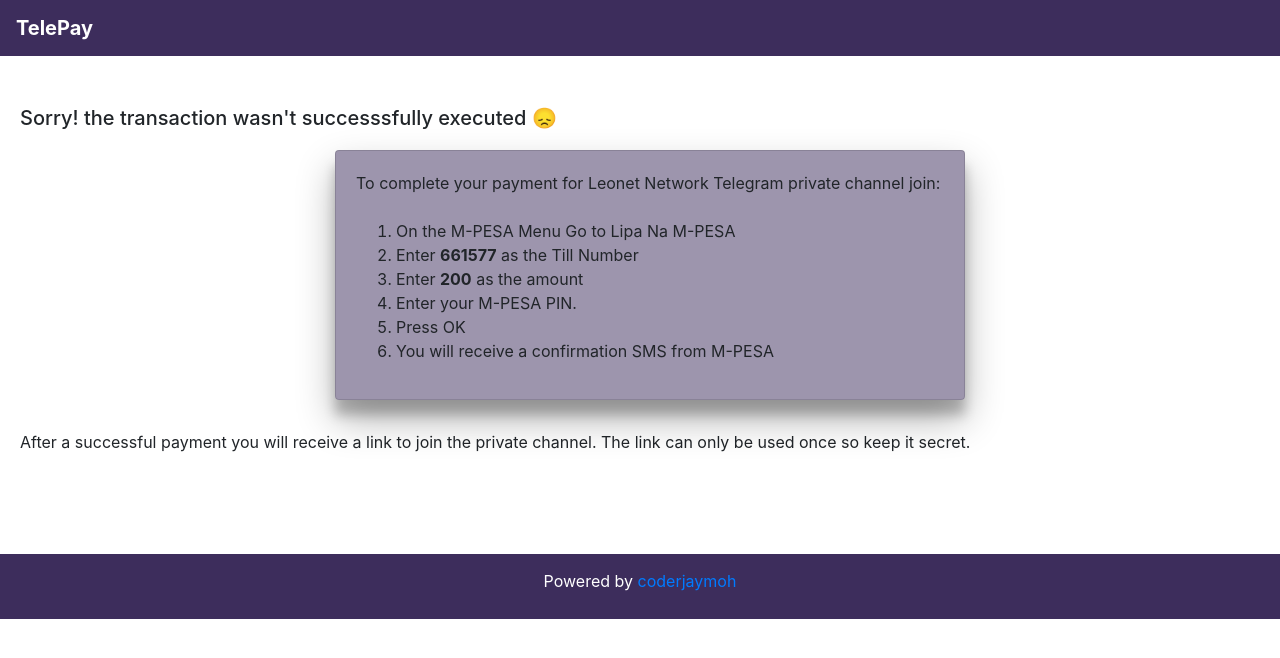
After one commit to lelerukjaymoh/telepay, a Django app: page /incompletetransaction in a window 1280 px wide. The commit adds this page. Shown: the top 658 px of the page. Run offline with Django 3.2, Linux system fonts and the light colour scheme; some libraries are stand-ins or nearby versions.

Commit message:
Almost done stk push functional. Redirects after transactions not working

```diff
--- /dev/null
+++ b/telegramlipa/templates/incompletetransaction.html
@@ -0,0 +1,25 @@
+{% extends "shared/base.html" %}
+
+{% block title %}Complete your payment{% endblock %}
+
+{% block content %}
+<section class="main">
+        <h5>
+            Sorry! the transaction wasn't successsfully executed 😞
+        </h5>
+        <div class="card complete-transaction-card">
+            <div class="card-body">
+                To complete your payment for Leonet Network Telegram private channel join:
+                <ol>
+                    <br><li>On the M-PESA Menu Go to Lipa Na M-PESA </li>
+                    <li>Enter <b>661577</b> as the Till Number </li>
+                    <li>Enter <b>200</b> as the amount  </li>
+                    <li>Enter your M-PESA PIN. </li>
+                    <li>Press OK  </li>
+                    <li>You will receive a confirmation SMS from M-PESA </li>
+                </ol>
+            </div>
+        </div>
+        <p class="message">After a successful payment you will receive a link to join the private channel. The link can only be used once so keep it secret.</p>
+    </section>
+{% endblock %}
--- /dev/null
+++ b/telegramlipa/templates/shared/base.html
@@ -0,0 +1,103 @@
+{% load static %}
+<!DOCTYPE html>
+<html lang="en">
+<head>
+    <!-- Required meta tags -->
+    <meta charset="utf-8">
+    <meta name="viewport" content="width=device-width, initial-scale=1, shrink-to-fit=no">
+
+    <!-- Bootstrap CSS -->
+    <link rel="stylesheet" href="https://stackpath.bootstrapcdn.com/bootstrap/4.3.1/css/bootstrap.min.css" integrity="sha384-ggOyR0iXCbMQv3Xipma34MD+dH/1fQ784/j6cY/iJTQUOhcWr7x9JvoRxT2MZw1T" crossorigin="anonymous">
+    <!-- <link rel="stylesheet" type="text/css" href="{% static 'css/style.css' %}"> -->
+    <title>{% block title %}{% endblock %}</title>
+</head>
+
+<body>
+        <!-- As a heading -->
+    <nav class="navbar main-nav">
+        <span class="navbar-brand mb-0 h1"><b>TelePay</b></span>
+      </nav>
+    {% block content %}
+    {% endblock %}
+
+    <script src="https://code.jquery.com/jquery-3.4.1.slim.js" integrity="sha256-BTlTdQO9/fascB1drekrDVkaKd9PkwBymMlHOiG+qLI=" crossorigin="anonymous"></script>
+    <script src="https://stackpath.bootstrapcdn.com/bootstrap/4.3.1/js/bootstrap.bundle.min.js"></script>
+
+    <footer>
+            <div>
+                <p>Powered by <a href="https://github.com/coderjaymoh">coderjaymoh</a></p>
+            </div>
+        </footer>
+</body>
+
+
+<style>
+    .card{
+        width: 70%;
+        margin: 0 auto;
+        float: none;
+        margin-top: 50px;
+        margin-bottom: 30px;
+        background-color: whitesmoke;
+        box-shadow: 0 19px 38px rgba(0,0,0,0.30), 0 15px 12px rgba(0,0,0,0.22);
+    }
+
+    .welcome-card{
+        box-shadow: 0 19px 38px rgba(61, 45, 92,0.30), 0 15px 12px rgba(61, 45, 92,0.22);
+    }
+
+    label{
+        color: rgb(61, 45, 92);
+    }
+
+    .signup-button{
+        border: solid 2px rgb(61, 45, 92);
+        color: rgb(61, 45, 92);
+    }
+
+    .signup-button:hover{
+        color: white;
+        background-color: rgb(61, 45, 92);
+        border: solid 2px rgb(61, 45, 92);
+    }
+
+    .posted-alert{
+        width: 50%;
+        text-align: center;
+        margin: 0 auto;
+        margin-top: 50px;
+    }
+
+    .main-nav{
+        color: white;
+        background-color: rgb(61, 45, 92);
+    }
+
+    .main{
+        margin: 50px 0px 10px 20px;
+    }
+
+    .complete-transaction-card{
+        margin-top: 20px;
+        background: rgb(61, 45, 92, .5);
+        width: 50%;
+    }
+
+    .message{
+        margin-top: 20px;
+    }
+
+    footer{
+        margin-top: 100px;
+        padding: 15px 0px 10px 0px;
+        text-align: center;
+        color: white;
+        background-color: rgb(61, 45, 92);
+    }
+
+    .loading-spinner{
+        width: 5rem;
+        height: 5rem
+    }
+</style>
+</html>
--- a/telegramlipa/urls.py
+++ b/telegramlipa/urls.py
@@ -4,7 +4,9 @@
 
 urlpatterns = [
     path('', views.home, name='home'),
-    path('lipaonline', views.lipaonline, name='lipaonline'),
+    # path('lipaonline', views.lipaonline, name='lipaonline'),
     path('confirmation', views.confirmation, name='confirmation'),
     path('transactions', TransactionsListView.as_view()),
+    path('initiatedtransaction', views.initiatedtransaction, name='initiatedtransaction'),
+    path('incompletetransaction', views.incompletetransaction, name='incompletetransaction'),
 ]
--- a/telegramlipa/views.py
+++ b/telegramlipa/views.py
@@ -1,6 +1,8 @@
-from django.shortcuts import render
+from django.shortcuts import render, redirect
 from django.views.decorators.csrf import csrf_exempt
+from django.template.loader import render_to_string
 from django.views.generic import ListView
+from django.contrib import messages
 from django.conf import settings
 from telegramlipa.logic import Lipa
 from telegramlipa.models import Transaction
@@ -13,54 +15,85 @@
 import pprint
 
 def home(request):
+    if request.method == 'POST':
+        messages.add_message(request, messages.SUCCESS, 'Transaction Intited Successfully. Enter PIN on your phone')
+
+        phone_no = request.POST['client_phone'][1:]
+
+        base_url = settings.BASE_URL
+        lipa_time = datetime.now().strftime('%Y%m%d%H%M%S')
+        Business_short_code = settings.BUSINESS_SHORTCODE
+        passkey = settings.PASSKEY
+        data_to_encode = Business_short_code + passkey + lipa_time
+        online_password = base64.b64encode(data_to_encode.encode())
+        decode_password = online_password.decode('utf-8')
+
+        lipa = Lipa()
+        access_token = lipa.get_token()
+        print(access_token)
+        api_url = "https://sandbox.safaricom.co.ke/mpesa/stkpush/v1/processrequest"
+        headers = {"Authorization": "Bearer %s" % access_token}
+        request = {
+            "BusinessShortCode": Business_short_code,
+            "Password": decode_password,
+            "Timestamp": lipa_time,
+            "TransactionType": "CustomerPayBillOnline",
+            "Amount": "1",
+            "PartyA": "254"+phone_no,
+            "PartyB": Business_short_code,
+            "PhoneNumber": "254"+phone_no,
+            "CallBackURL": base_url+"/confirmation",
+            "AccountReference": "Jaymoh",
+            "TransactionDesc": "Leonet Channel join payment"
+        }
+        response = requests.post(api_url, json=request, headers=headers)
+        pprint.pprint(response.json())
+
+        rendered = render_to_string('initiatedtransaction.html', {})
+        response = HttpResponse(rendered)
+
+        return response
+
     return render(request, 'home.html', {})
-
-def lipaonline(request):
-    base_url = settings.BASE_URL
-    lipa_time = datetime.now().strftime('%Y%m%d%H%M%S')
-    Business_short_code = settings.BUSINESS_SHORTCODE
-    passkey = settings.PASSKEY
-    data_to_encode = Business_short_code + passkey + lipa_time
-    online_password = base64.b64encode(data_to_encode.encode())
-    decode_password = online_password.decode('utf-8')
-
-    lipa = Lipa()
-    access_token = lipa.get_token()
-    print(access_token)
-    api_url = "https://sandbox.safaricom.co.ke/mpesa/stkpush/v1/processrequest"
-    headers = {"Authorization": "Bearer %s" % access_token}
-    request = {
-        "BusinessShortCode": Business_short_code,
-        "Password": decode_password,
-        "Timestamp": lipa_time,
-        "TransactionType": "CustomerPayBillOnline",
-        "Amount": "1",
-        "PartyA": "254717771518",
-        "PartyB": Business_short_code,
-        "PhoneNumber": "254717771518",
-        "CallBackURL": "https://1771fa89.ngrok.io/confirmation",
-        "AccountReference": "Jaymoh",
-        "TransactionDesc": "Testing stk push"
-    }
-    response = requests.post(api_url, json=request, headers=headers)
-    pprint.pprint(response.json())
-    return HttpResponse()
 
 @csrf_exempt
 def confirmation(request):
-    response = json.loads(request.body)
-    transaction_response = response['Body']['stkCallback']
+    if request.method == 'POST':
+        response = json.loads(request.body)
+        pprint.pprint(response)
+        transaction_response = response['Body']['stkCallback']
 
-    save_transaction = Transaction(
-        MerchantRequestID = transaction_response['MerchantRequestID'],
-        CheckoutRequestID = transaction_response['CheckoutRequestID'],
-        ResultCode = transaction_response['ResultCode'],
-        ResultDesc = transaction_response['ResultDesc']
-    )
+        save_transaction = Transaction(
+            MerchantRequestID = transaction_response['MerchantRequestID'],
+            CheckoutRequestID = transaction_response['CheckoutRequestID'],
+            ResultCode = transaction_response['ResultCode'],
+            ResultDesc = transaction_response['ResultDesc']
+        )
 
-    save_transaction.save()
+        save_transaction.save()
 
-    return render(request, 'confirmation.html', {})
+        transaction_result = transaction_response['ResultCode']
+        print(transaction_result)
+
+        if transaction_response['ResultCode'] == 0:
+            print('Transaction successful')
+
+            return render(request, 'home.html', {})
+            # rendered = render_to_string('incompletetransaction.html', {})
+            # response = HttpResponse(rendered)
+
+        else:
+            return render(request, 'incompletetransaction.html', {})
+            # rendered = render_to_string('home.html', {})
+            # response = HttpResponse(rendered)
+
+
+
+def initiatedtransaction(request):
+    return render(request, 'initiatedtransaction.html', {})
+
+def incompletetransaction(request):
+    return render(request, 'incompletetransaction.html')
 
 class TransactionsListView(ListView):
     model = Transaction
```
Also changed, not shown: telegramlipa/templates/home.html (+53 -13 lines), telegramlipa/templates/initiatedtransaction.html (added, +35 -0 lines), db.sqlite3.
